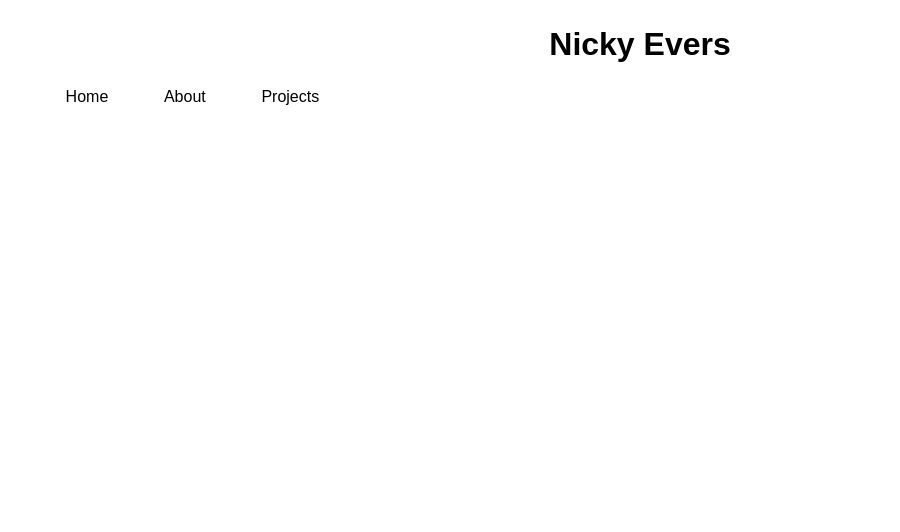
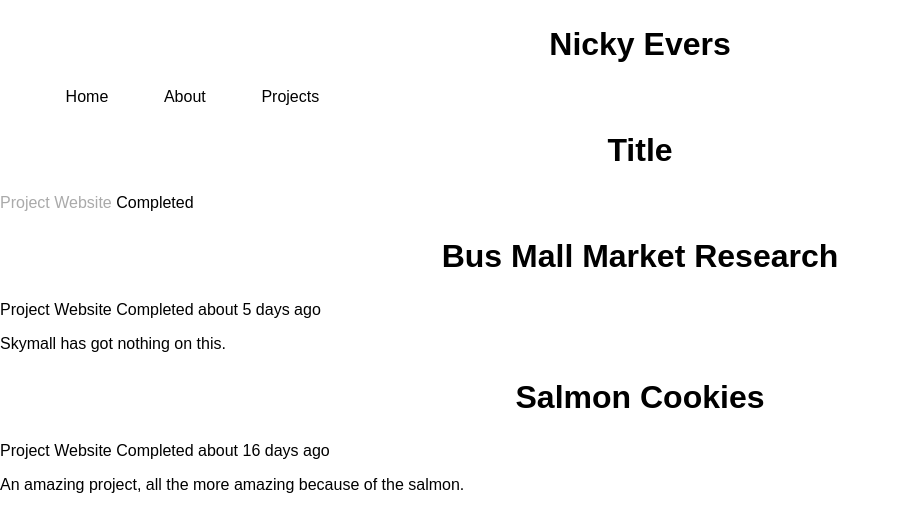
Before and after one commit to NeversSync/Old-Portfolio, a plain HTML site: page index.html in a window 1280 px wide. Shown: the whole page, without its empty margins (0-900 px from the left). Drawn offline with Linux system fonts and the light colour scheme.

Commit message:
added constructor and project data in new array and appended it to document. Still can't figure out how to delete teh templace article

```diff
--- a/app.js
+++ /dev/null
@@ -1 +0,0 @@
-'use strict';
--- a/index.html
+++ b/index.html
@@ -31,9 +31,23 @@
       </ul>
     </nav>
   </header>
+  <main>
+    <section id="articles">
+      <article class="template" data-category="category">
+        <header>
+          <h1>Title</h1>
+          <div class="byline">
+            <a href="">Project Website</a>
+            Completed <time pubdate datetime="2000-01-01"></time>
+          </div>
+        </header>
+        <section class="project-description"></section>
+      </article>
+    </section>
+  </main>
 
 <script type="text/javascript" src="scripts/jquery-3.1.1.js"></script>
-<script type="text/javascript" src="scripts/blogArticles.js"></script>
+<script type="text/javascript" src="scripts/blogProjects.js"></script>
 <script type="text/javascript" src="scripts/article.js"></script>
 </body>
 </html>
--- a/scripts/article.js
+++ b/scripts/article.js
@@ -0,0 +1,35 @@
+var projects = [];
+var blogProjects;
+
+function Project (options) {
+  this.category = options.category;
+  this.title = options.title;
+  this.projectUrl = options.projectUrl;
+  this.madeOn = options.madeOn;
+  this.body = options.body;
+}
+
+Project.prototype.toHtml = function() {
+  var $newProject = $('article.template').clone();
+  $newProject.attr('data-category', this.category);
+  $newProject.find('h1').text(this.title);
+  $newProject.find('a').attr('href', this.projectUrl);
+  $newProject.find('.project-description').html(this.body);
+  $newProject.find('time[pubdate]').attr('title', this.madeOn);
+  $newProject.find('time').text('about ' + parseInt((new Date() - new Date(this.madeOn))/60/60/24/1000) + ' days ago');
+  $newProject.removeClass('template');
+  $newProject.find('article.template').remove();
+  return $newProject;
+}
+
+blogProjects.sort(function(currentObject, nextObject) {
+  return (new Date(nextObject.madeOn)) - (new Date(currentObject.madeOn));
+});
+
+blogProjects.forEach(function(ele) {
+  projects.push(new Project(ele));
+});
+
+projects.forEach(function(project) {
+  $('#articles').append(project.toHtml());
+});
--- /dev/null
+++ b/scripts/blogProjects.js
@@ -0,0 +1,16 @@
+var blogProjects = [
+  {
+    title: 'Salmon Cookies',
+    category: 'learning project',
+    projectUrl: 'https://neverssync.github.io/cookie_stand/',
+    madeOn: '2017-02-20',
+    body: '<p>An amazing project, all the more amazing because of the salmon.</p>'
+  },
+  {
+    title: 'Bus Mall Market Research',
+    category: 'learning project',
+    projectUrl: 'https://neverssync.github.io/bus_mall/',
+    madeOn: '2017-02-31',
+    body: '<p>Skymall has got nothing on this.</p>'
+  },
+];
```
Also changed, not shown: scripts/blogArticles.js (deleted).
